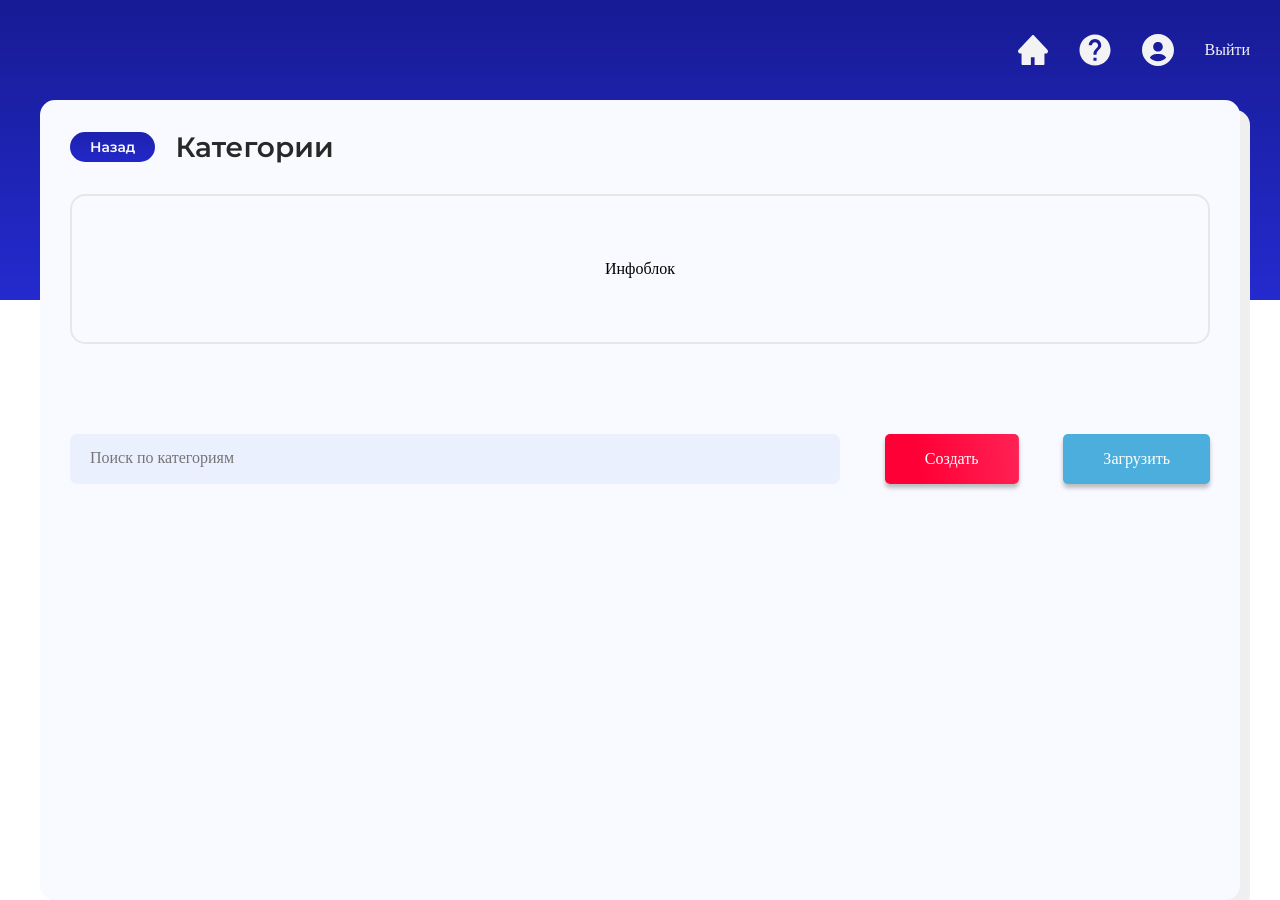
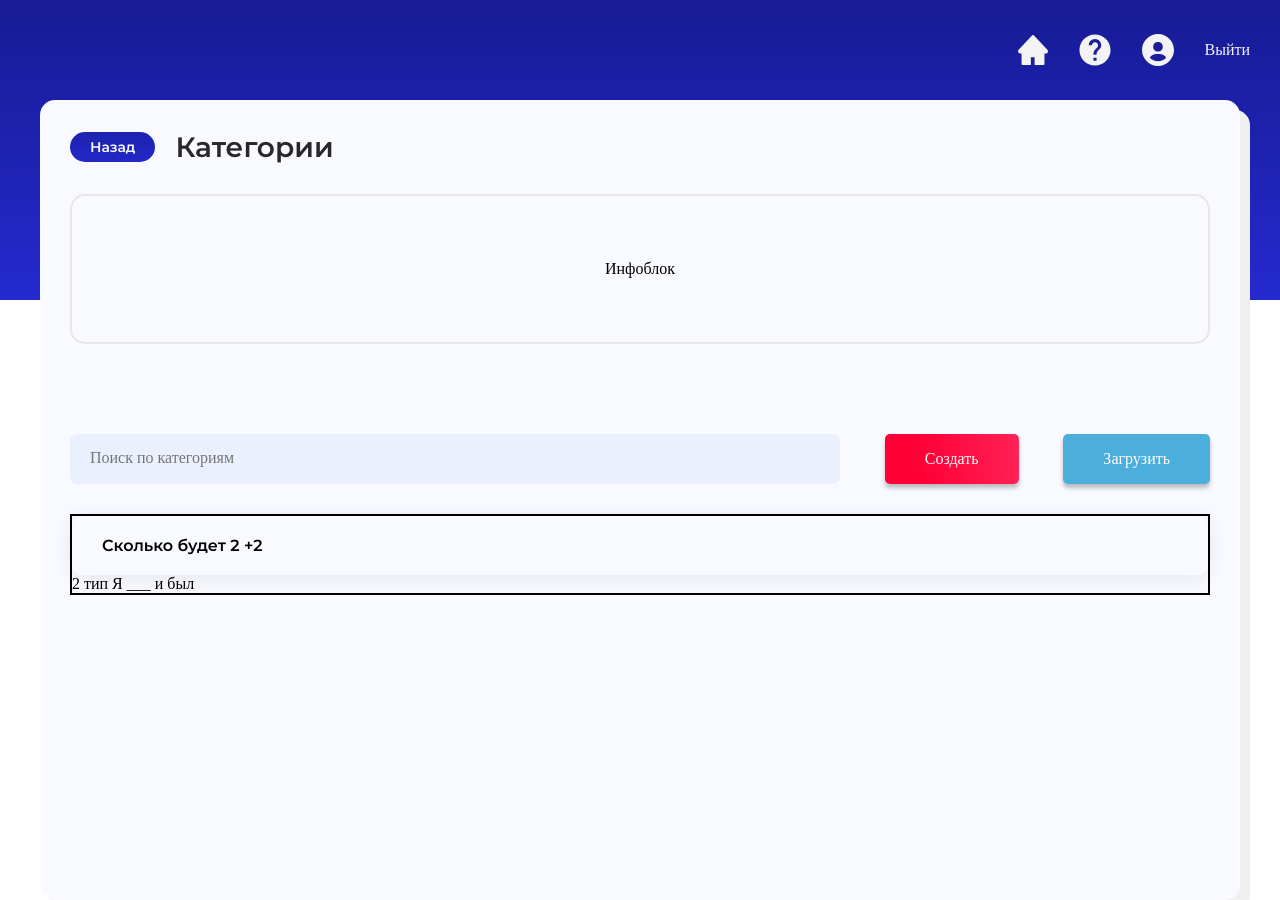
Before and after one commit to Denisoov/btz-frontend, a Nuxt app: page /categories in a window 1280 px wide. Built offline with nearby package versions, Linux system fonts and the light colour scheme; a web font is replaced by a local one.

Commit message:
компонентная логика конструктора вопросов

```diff
--- a/assets/styles/index.scss
+++ b/assets/styles/index.scss
@@ -10,7 +10,7 @@
     font-size: 28px;
     color: #282828;
   }
-  h3 {
+  h3, h4 {
     font-family: 'Montserrat-SemiBold', 'sans-serif';
   }
   p {
--- /dev/null
+++ b/components/ListQuestions.vue
@@ -0,0 +1,45 @@
+<script>
+import Vue from 'vue';
+
+import OpenQuestion from '@/components/questions/OpenQuestion';
+import ClosedQuestion from '@/components/questions/ClosedQuestion';
+
+export default Vue.extend({
+  components: {
+    OpenQuestion,
+    ClosedQuestion
+  },
+  props: {
+    questions: {
+      type: Array,
+      default: () => ([])
+    }
+  },
+  methods: {
+    determinantTypeQuestion(type) {
+      switch(type) {
+        case 1: return 'OpenQuestion'
+        case 2: return 'ClosedQuestion'
+      }
+    }
+  }
+})
+</script>
+
+<template>
+    <section class="questions">
+        <component
+          v-for="(question) in questions"
+          :key="question.id"
+          :question="question"
+          :is="determinantTypeQuestion(question.type_question_id)"
+        ></component>
+    </section>
+</template>
+
+<style scoped lang="scss">
+  .questions {
+    height: 100%;
+    border: 2px solid #000;
+  }
+</style>
--- /dev/null
+++ b/components/questions/ActivedFormOpenQuestion.vue
@@ -0,0 +1,5 @@
+<template>
+  <div>
+    я открыт
+  </div>
+</template>
--- /dev/null
+++ b/components/questions/ClosedQuestion.vue
@@ -0,0 +1,20 @@
+<script>
+import Vue from 'vue'
+
+export default Vue.extend({
+  props: {
+    question: {
+      type: Object,
+      required: true,
+    },
+  },
+})
+</script>
+
+<template>
+  <div>2 тип {{ question.question }}</div>
+</template>
+
+<style>
+
+</style>
--- /dev/null
+++ b/components/questions/DefaultFormOpenQuestion.vue
@@ -0,0 +1,23 @@
+<script>
+import Vue from "vue";
+
+export default Vue.extend({
+  props: {
+    question: {
+      type: Object,
+      required: true
+    }
+  }
+})
+</script>
+
+<template>
+  <div>
+    <h4 class="default-title">{{ question.question }}</h4>
+  </div>
+</template>
+
+<style scoped>
+  .default-title {
+  }
+</style>
--- /dev/null
+++ b/components/questions/OpenQuestion.vue
@@ -0,0 +1,36 @@
+<script>
+import Vue from 'vue';
+
+import DefaultFormOpenQuestion from '@/components/questions/DefaultFormOpenQuestion'
+// import ActivedFormOpenQuestion from '@/components/questions/ActivedFormOpenQuestion'
+
+export default Vue.extend({
+  components: {
+    DefaultFormOpenQuestion,
+    ActivedFormOpenQuestion: () =>(import('@/components/questions/ActivedFormOpenQuestion'))
+},
+  props: {
+    question: {
+      type: Object,
+      required: true
+    }
+  }
+})
+</script>
+
+<template>
+  <div class="question">
+    <default-form-open-question :question="question" />
+    <!-- <actived-form-open-question /> -->
+  </div>
+</template>
+
+<style scoped lang="scss">
+  .question {
+    width: 100%;
+    height: inherit;
+    padding: 20px 30px;
+    box-shadow: 0px 2px 21px rgba(0, 0, 0, 0.09);
+    border-radius: 10px;
+  }
+</style>
--- a/pages/categories/index.vue
+++ b/pages/categories/index.vue
@@ -5,6 +5,7 @@ import PageHeader from '@/components/PageHeader'
 import InfoBlock from '@/components/InfoBlock'
 import AppInputSearch from '@/components/base/AppInputSearch'
 import AppButton from '@/components/base/AppButton'
+import ListQuestions from '@/components/ListQuestions'
 
 export default Vue.extend({
   components: {
@@ -12,7 +13,45 @@ export default Vue.extend({
     InfoBlock,
     AppInputSearch,
     AppButton,
+    ListQuestions
   },
+  data: () => ({
+    questions: [
+      {
+        id: 0,
+        id_category: 1,
+        question: 'Сколько будет 2 +2',
+        type_question_id: 1,
+        answer: [3],
+        opinions: [
+          {
+            id: 1,
+            opinion: '1'
+          },
+          {
+            id: 2,
+            opinion: '2'
+          },
+          {
+            id: 3,
+            opinion: '3'
+          },
+          {
+            id: 4,
+            opinion: '4'
+          }
+        ]
+      },
+      {
+        id: 1,
+        id_category: 1,
+        question: 'Я ___ и был',
+        type_question_id: 2,
+        answer: ['был'],
+        opinions: null
+      }
+    ]
+  })
 })
 </script>
 
@@ -34,7 +73,7 @@ export default Vue.extend({
         :title="'Загрузить'"
       />
     </section>
-    <section class="banks"></section>
+    <list-questions :questions="questions" />
   </div>
 </template>
 
--- /dev/null
+++ b/store/question.js
@@ -0,0 +1,14 @@
+const defaultState = {
+    questions: null,
+    activeQuestion: null,
+  }
+
+  export const state = () => defaultState
+
+  export const mutations = {}
+
+  export const actions = {}
+
+  export const getters = {
+    activeQuestion: ({ activeQuestion }) => activeQuestion
+  }
```
